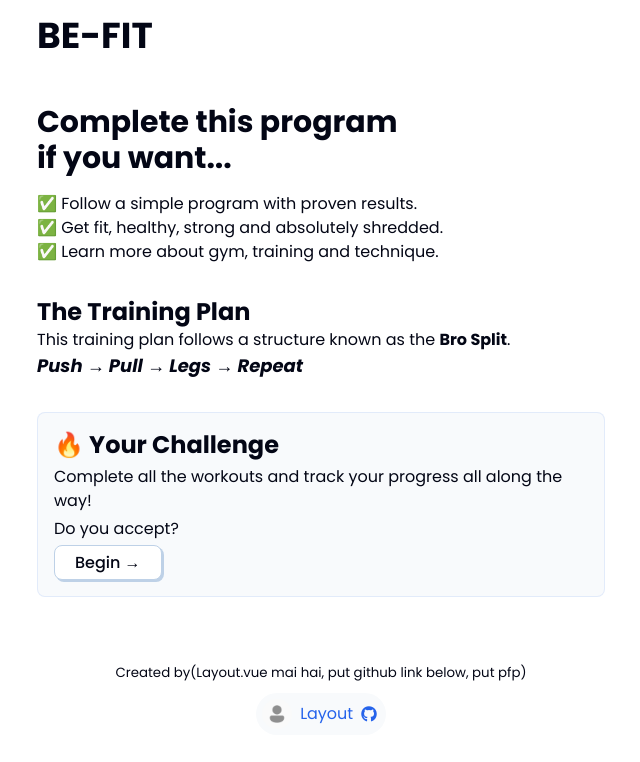
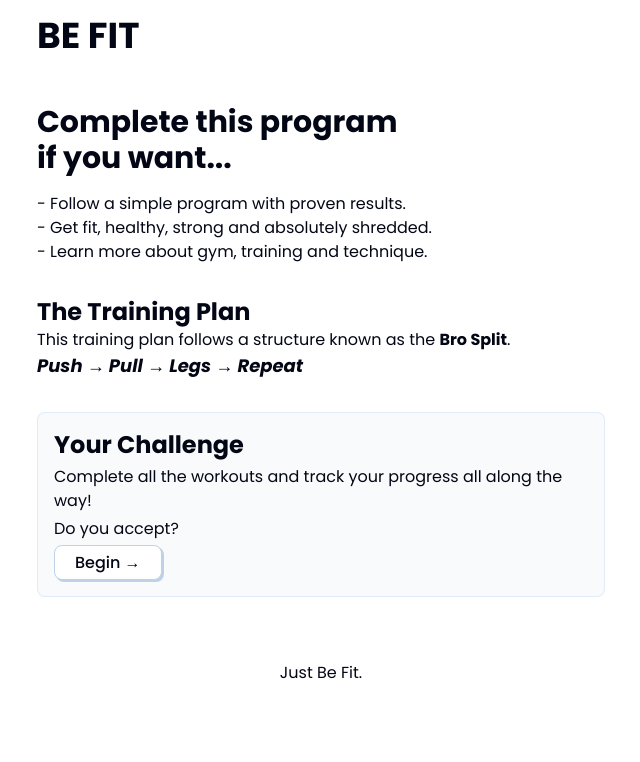
Before and after one commit to Sai-Santosh-Pal/be-fit, a Vue app: page / in a window 1280 px wide. Shown: the top 762 px of the page, without its empty margins (319-959 px from the left). Built offline with nearby package versions, Linux system fonts and the light colour scheme; a web font is replaced by a local one.

Commit message:
removed some stuff

```diff
--- a/src/components/layouts/Layout.vue
+++ b/src/components/layouts/Layout.vue
@@ -4,18 +4,13 @@ import userImage from '@/assets/user.png'
 
 <template>
     <header>
-        <h1>BE-FIT</h1>
+        <h1>BE FIT</h1>
     </header>
     <main>
         <slot />
     </main>
     <footer>
-        <small>Created by(Layout.vue mai hai, put github link below, put pfp)</small>
-        <a href="sai-santosh-pal" target="_blank">
-            <img alt="pfp" :src="userImage" />
-            <p>Layout</p>
-            <i class="fa-brands fa-github"></i>
-        </a>
+        Just Be Fit.
     </footer>
 </template>
 
--- a/src/components/pages/Welcome.vue
+++ b/src/components/pages/Welcome.vue
@@ -10,9 +10,9 @@
             <div class="benefits">
                 <h2>Complete this program<br/>if you want...</h2>
                 <div>
-                    <p>✅ Follow a simple program with proven results.</p>
-                    <p>✅ Get fit, healthy, strong and absolutely shredded.</p>
-                    <p>✅ Learn more about gym, training and technique.</p>
+                    <p>- Follow a simple program with proven results.</p>
+                    <p>- Get fit, healthy, strong and absolutely shredded.</p>
+                    <p>- Learn more about gym, training and technique.</p>
                 </div>
             </div>
             <div>
@@ -21,7 +21,7 @@
                 <h5><i>Push &rarr; Pull &rarr; Legs &rarr; Repeat</i></h5>
             </div>
             <div class="card challenge">
-                <h3>🔥 Your Challenge</h3>
+                <h3>Your Challenge</h3>
                 <p>Complete all the workouts and track your progress all along the way!</p>
                 <p>Do you accept?</p>
                 <button @click="() => handleChangeDisplay(2)">Begin &rarr;</button>
```
